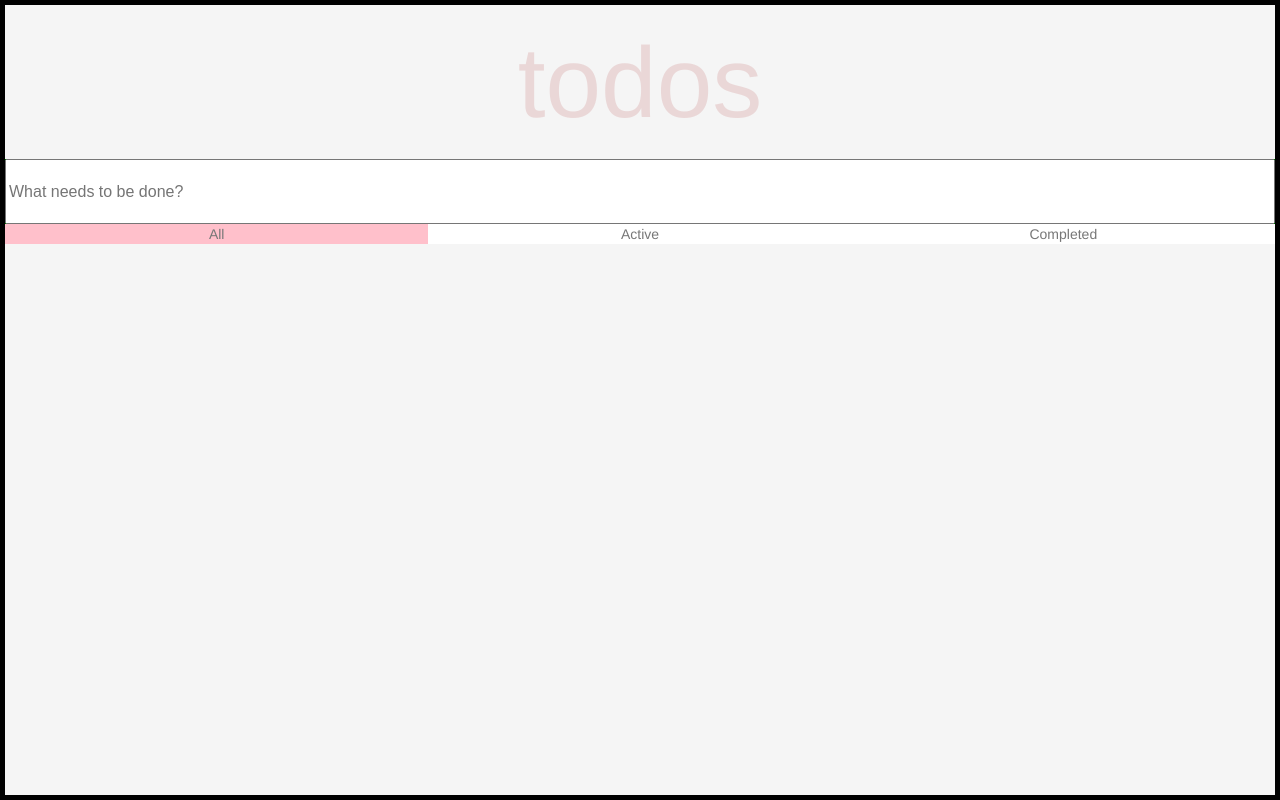
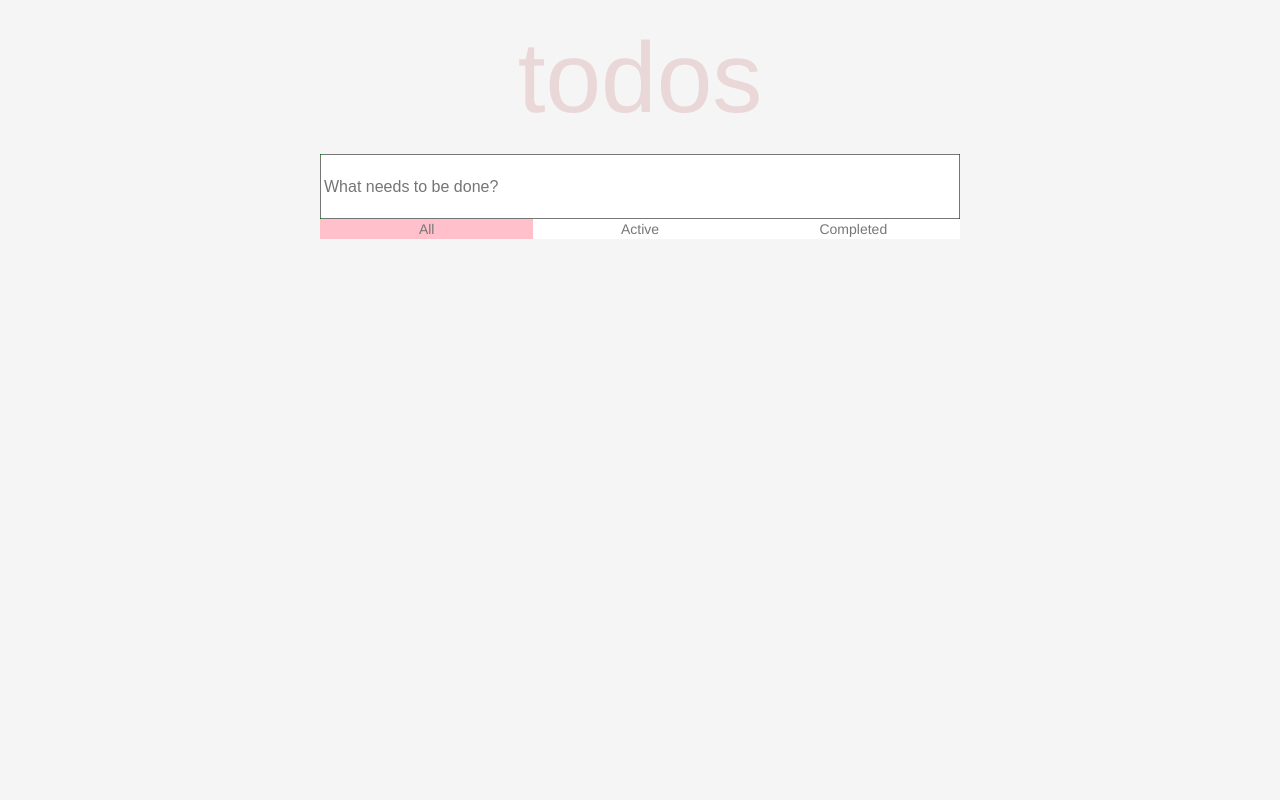
Before and after one commit to mgoldwater-nisum-com/to-do, a React app: page / in a window 1280 px wide. Built offline with nearby package versions, Linux system fonts and the light colour scheme.

Commit message:
Site is responsive

```diff
--- a/src/Presentational/App/App.css
+++ b/src/Presentational/App/App.css
@@ -7,12 +7,12 @@ html {
 
 .root {
   text-align: center;
+  background: #f5f5f5;
 }
 
 .border {
-  border: 5px solid black;
+  /* border: 5px solid black; */
   display: inline-block;
-  background: #f5f5f5;
   height: 100vh;
   width: 100vw;
 }
@@ -25,3 +25,27 @@ html {
   background: #fff;
   font-weight: 300;
 }
+
+@media (min-width: 576px) {
+  .border {
+    width: 90vw;
+  }
+}
+
+@media (min-width: 768px) {
+  .border {
+    width: 75vw;
+  }
+}
+
+@media (min-width: 992px) {
+  .border {
+    width: 60vw;
+  }
+}
+
+@media (min-width: 1200px) {
+  .border {
+    width: 50vw;
+  }
+}
```
